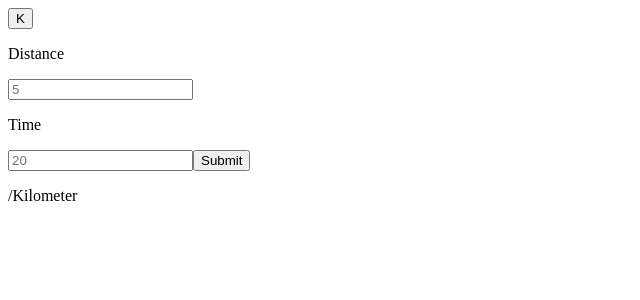
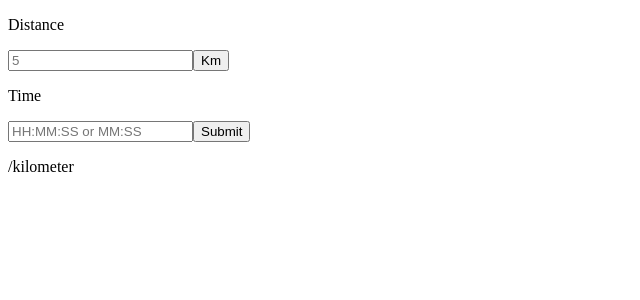
Before and after one commit to leo-generali/running-tool, a React (Create React App) app: page / in a window 1280 px wide. Shown: the top 300 px of the page, without its empty margins (0-640 px from the left). Built offline with nearby package versions, Linux system fonts and the light colour scheme.

Commit message:
Adds HH:MM:SS text and kilometer/mile handling

```diff
--- a/src/Components/App.js
+++ b/src/Components/App.js
@@ -1,5 +1,5 @@
 import React, { Component } from 'react';
-import { formatPace } from '../helpers'
+import { formatPace, formatTime} from '../helpers'
 import Result from './Result'
 import Calc from './Calc'
 
@@ -21,7 +21,6 @@ class App extends Component {
     };
   }
 
-
   updateDistance = (e) => {
     const d = Number(e.target.value);
     this.setState({
@@ -30,9 +29,10 @@ class App extends Component {
   }
 
   updateTime = (e) => {
-    const t = Number(e.target.value);
+    const t = e.target.value;
+    console.log(formatTime(t));
     this.setState({
-      time: t
+      time: formatTime(t)
     })
   }
 
@@ -49,10 +49,13 @@ class App extends Component {
     })
   }
 
-  changeDistanceType(){
-    this.setState(prevState => ({
-      isKilometers: !prevState.isKilometers
-    }));
+  changeDistanceType = (e) => {
+    if(e.nativeEvent.detail > 0){
+      this.setState(prevState => ({
+        isKilometers: !prevState.isKilometers
+      }));
+    }
+
   }
 
   render() {
--- a/src/Components/Calc.js
+++ b/src/Components/Calc.js
@@ -1,11 +1,9 @@
 import React, { Component } from 'react';
 
 class Calc extends Component{
-  render(){
+  render() {
     return(
-
       <div>
-        <button onClick={this.props.changeDistanceType}>{this.props.isKilometers ? "K" : "M"}</button>
         <form onSubmit={this.props.updatePace}>
           <p>Distance</p>
           <input
@@ -14,11 +12,16 @@ class Calc extends Component{
             placeholder={this.props.distance}
             step="any"
           />
+          <button onClick={this.props.changeDistanceType}>
+            {
+              this.props.isKilometers ? "Km" : "Mi"
+            }
+          </button>
           <p>Time</p>
           <input
-            type="number"
+            type="string"
             onChange={this.props.updateTime}
-            placeholder={this.props.time}
+            placeholder='HH:MM:SS or MM:SS'
             step="any"
           />
           <input type="submit" />
--- a/src/Components/Result.js
+++ b/src/Components/Result.js
@@ -2,7 +2,7 @@ import React, { Component } from 'react';
 
 class Result extends Component {
   render() {
-    const test = this.props.isKilometers ? "Kilometer" : "Mile"
+    const test = this.props.isKilometers ? "kilometer" : "mile";
 
     return(
       <p>
--- a/src/helpers.js
+++ b/src/helpers.js
@@ -5,11 +5,27 @@
 */
 
 export function formatPace(t, d){
-  const prefix = Math.floor(t/d).toString();
-  const suffix = Math.floor(((t/d - Math.floor(t/d)) * 60));
+  const prefix = Math.floor((t/60)/d).toString();
+  const suffix = Math.floor((((t/60)/d - Math.floor((t/60)/d)) * 60));
+
   const suffixStr = suffix.toString();
-
   //if the second number does not have a 0 in front of it, this equation will add that 0
-  // eslint-disable-next-line
+  //eslint-disable-next-line
   return suffix >= 10 ? prefix + ':' + suffixStr : prefix + ':' + '0' + suffixStr;
 }
+
+export function formatTime(t){
+  const arr = t.split(':')
+  const sec = Number(arr[arr.length - 1]);
+  const min = arr[arr.length - 2];
+  const minSec = Number((min * 60));
+  const hour = arr[arr.length - 3];
+  const hourSec = Number((hour * 60) * 60);
+  if(arr.length === 2){
+    console.log(sec + minSec)
+    return sec + minSec;
+  }else if(arr.length === 3){
+    console.log(sec + minSec + hourSec);
+    return sec + minSec + hourSec;
+  }
+}
```
